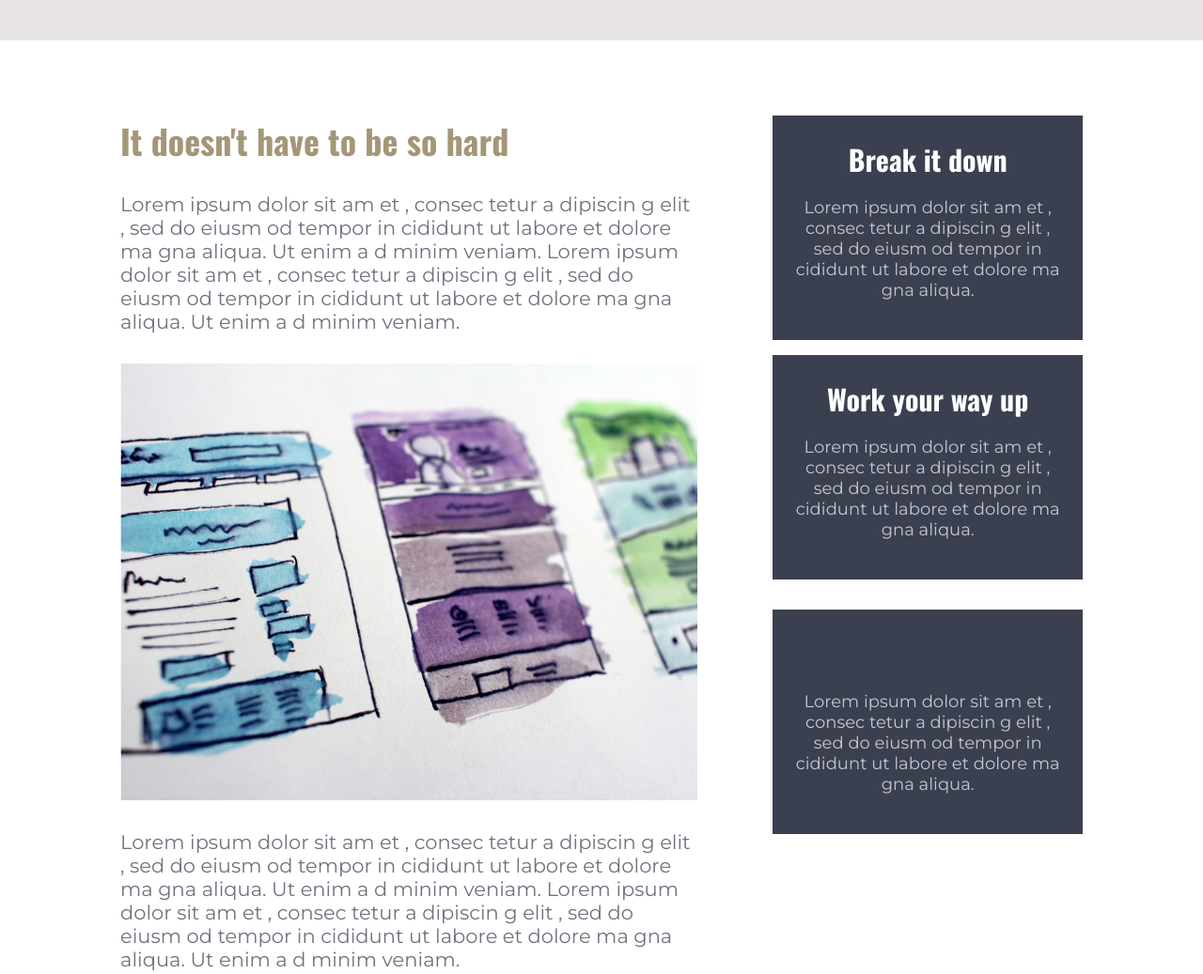
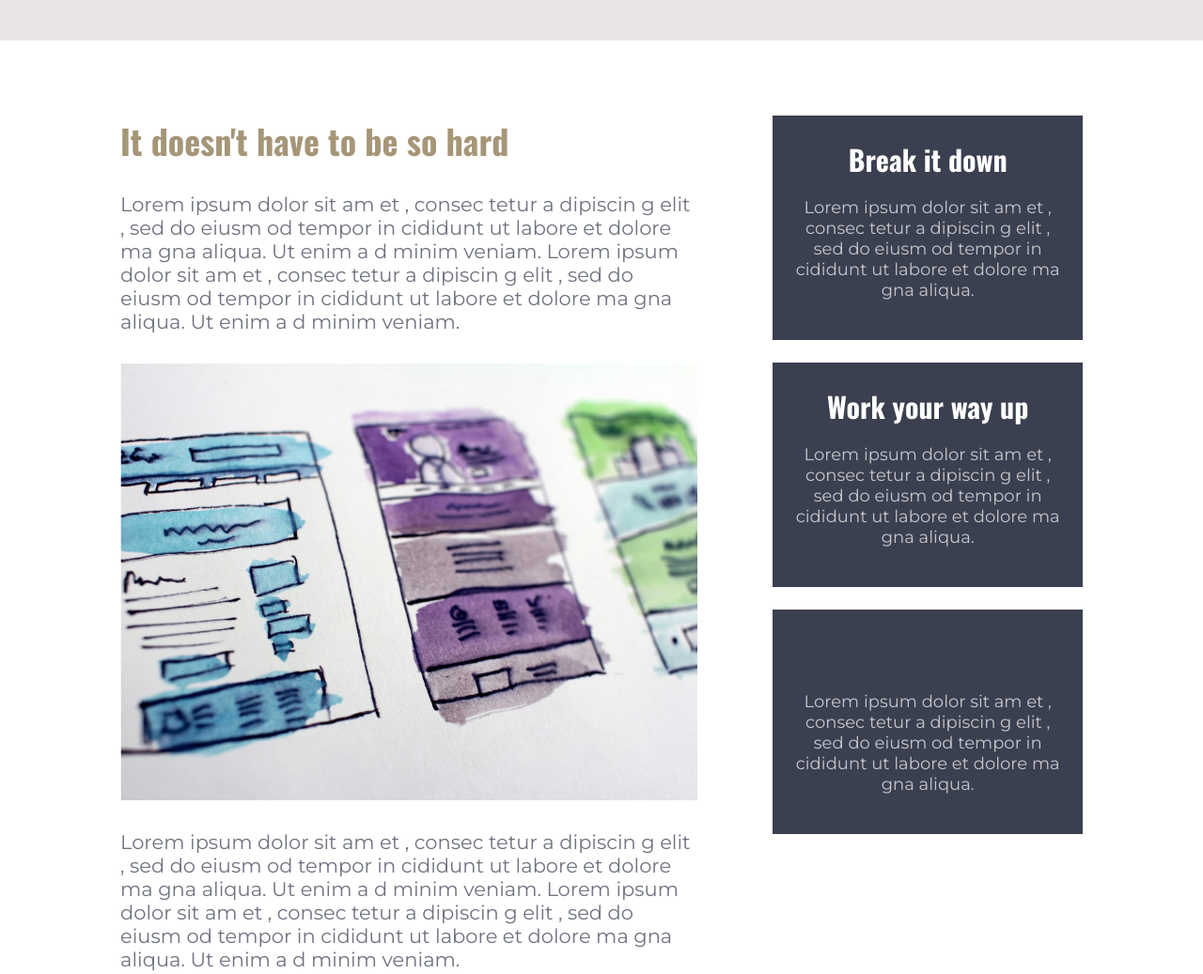
Before and after one commit to Hayden-0/21-Day-Final-Challenge, a plain HTML site: page index.html in a window 1280 px wide. Shown: the part 1220-2257 px from the top of the page at 94% size. Drawn offline with nearby package versions, Linux system fonts and the light colour scheme.

Commit message:
Added padding for section 2's white space and increased some margin on the blocks

```diff
--- a/css/style.scss
+++ b/css/style.scss
@@ -300,6 +300,7 @@ p {
 .img-side {
     p {
         font-size: 1.3125rem;
+        margin: 0;
     }
 }
 
@@ -341,7 +342,6 @@ p {
 
     .blocks-div {
         flex-direction: column;
-        align-items: center;
         margin-left: 5em;
     }
 
@@ -350,7 +350,7 @@ p {
     }
 
     .block + .block {
-        margin: 1em 0;
+        margin: 1.5em 0 0 0;
     }
 
     .img-div {
@@ -369,6 +369,7 @@ p {
         display: flex;
         justify-content: space-between;
         margin-top: 5em;
+        padding-bottom: 5em;
     }
 }
 
```
Also changed, not shown: css/style.css, 1 other file.
